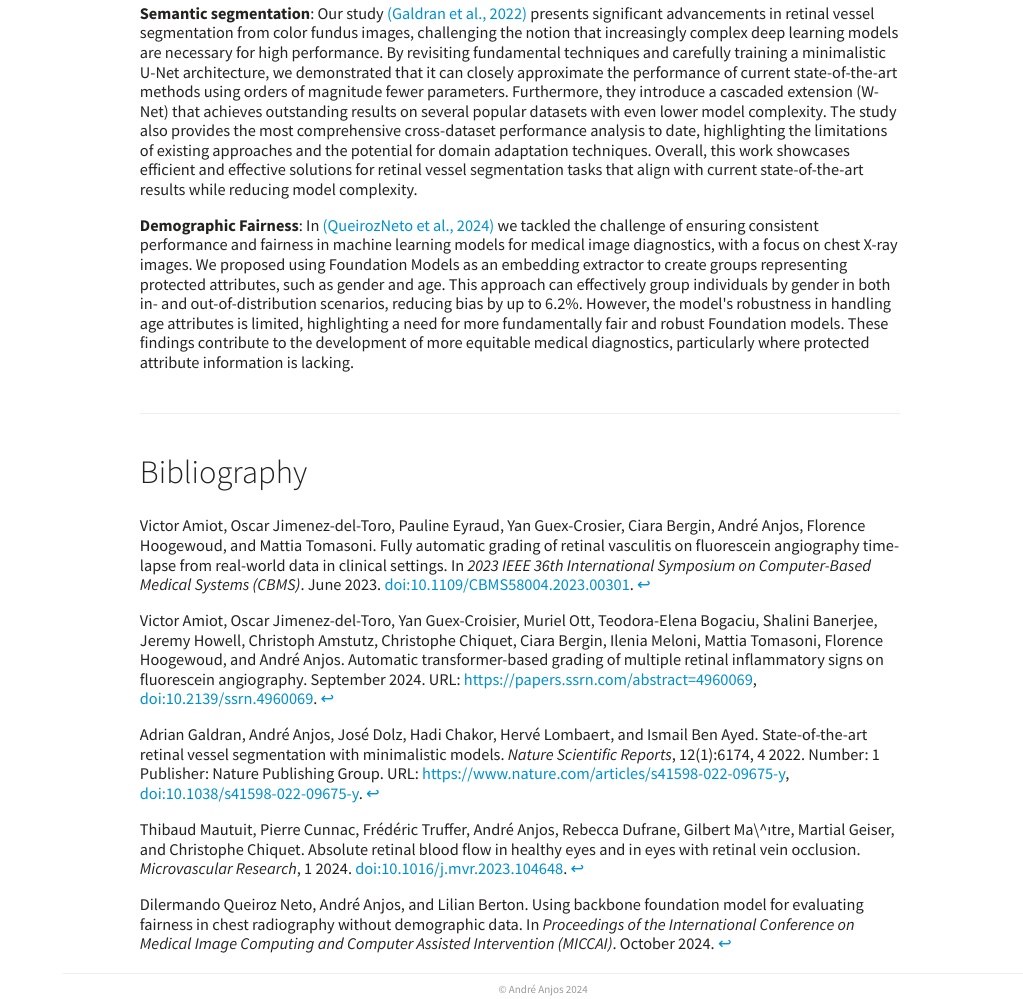
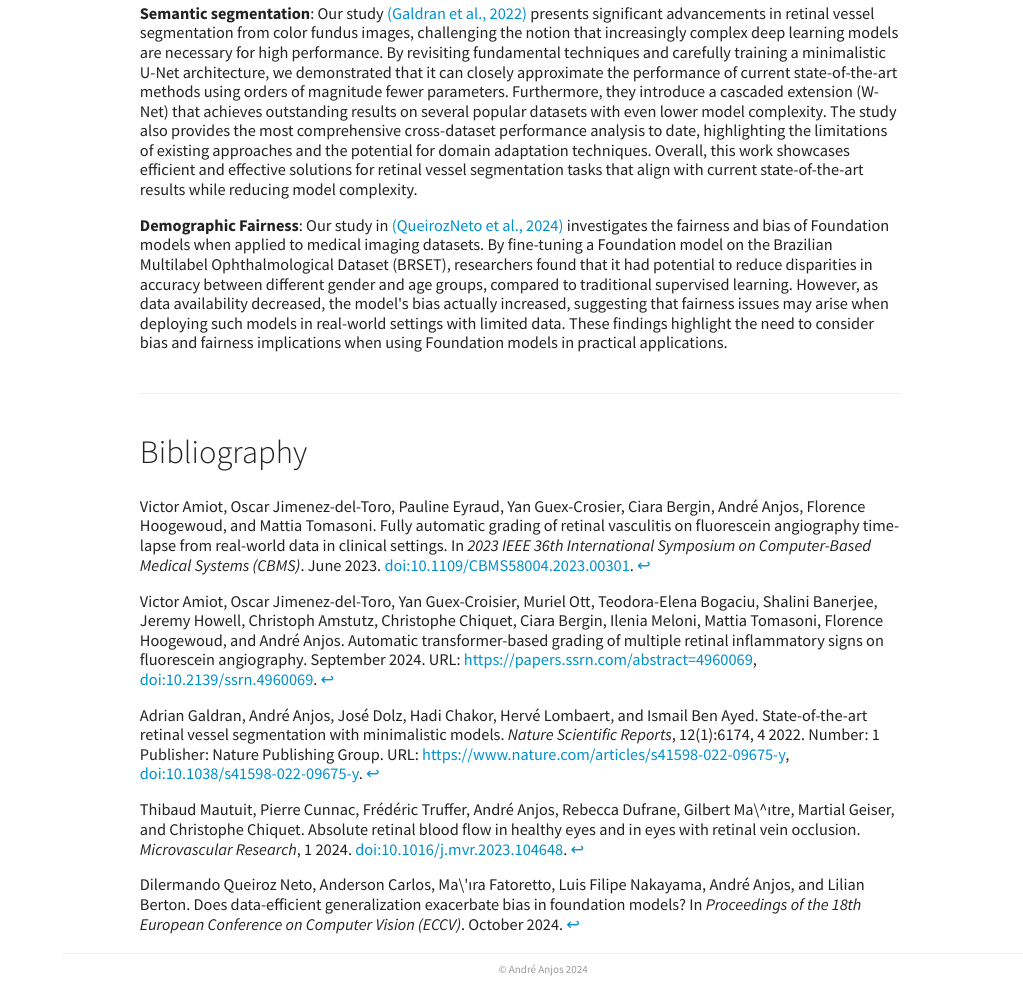
Before and after one commit to anjos/anjos.github.io, a plain HTML site: page research/ophtalmology/index.html in a window 1280 px wide. Shown: the part 1234-2233 px from the top of the page, without its empty margins (257-1280 px from the left). Drawn offline with Linux system fonts and the light colour scheme; some icons are missing.

Commit message:
deploy: anjos/site@54315207425b9c807236ddfa71585506aa8c260b

```diff
--- a/research/ophtalmology/index.html
+++ b/research/ophtalmology/index.html
@@ -260,16 +260,15 @@ comprehensive cross-dataset performance analysis to date, highlighting the limit
 of existing approaches and the potential for domain adaptation techniques. Overall, this
 work showcases efficient and effective solutions for retinal vessel segmentation tasks
 that align with current state-of-the-art results while reducing model complexity.</p>
-<p><strong>Demographic Fairness</strong>: In <a href='#miccai-2024' id='ref-miccai-2024-1'>(QueirozNeto et al., 2024)</a> we tackled the challenge of ensuring
-consistent performance and fairness in machine learning models for medical image
-diagnostics, with a focus on chest X-ray images. We proposed using Foundation Models as
-an embedding extractor to create groups representing protected attributes, such as
-gender and age. This approach can effectively group individuals by gender in both in-
-and out-of-distribution scenarios, reducing bias by up to 6.2%. However, the model's
-robustness in handling age attributes is limited, highlighting a need for more
-fundamentally fair and robust Foundation models. These findings contribute to the
-development of more equitable medical diagnostics, particularly where protected
-attribute information is lacking.</p>
+<p><strong>Demographic Fairness</strong>: Our study in <a href='#eccv-2024' id='ref-eccv-2024-1'>(QueirozNeto et al., 2024)</a> investigates the fairness and bias
+of Foundation models when applied to medical imaging datasets. By fine-tuning a
+Foundation model on the Brazilian Multilabel Ophthalmological Dataset (BRSET),
+researchers found that it had potential to reduce disparities in accuracy between
+different gender and age groups, compared to traditional supervised learning. However,
+as data availability decreased, the model's bias actually increased, suggesting that
+fairness issues may arise when deploying such models in real-world settings with limited
+data. These findings highlight the need to consider bias and fairness implications when
+using Foundation models in practical applications.</p>
 <hr>
 <h2>Bibliography</h2>
 <p id='cbms-2023'>Victor Amiot, Oscar Jimenez-del-Toro, Pauline Eyraud, Yan Guex-Crosier, Ciara Bergin, André Anjos, Florence Hoogewoud, and Mattia Tomasoni.
@@ -289,9 +288,9 @@ URL: <a href="https://www.nature.com/articles/s41598-022-09675-y">https://www.na
 Absolute retinal blood flow in healthy eyes and in eyes with retinal vein occlusion.
 <em>Microvascular Research</em>, 1 2024.
 <a href="https://doi.org/10.1016/j.mvr.2023.104648">doi:10.1016/j.mvr.2023.104648</a>. <a class="cite-backref" href="#ref-mvr-2024-1" title="Jump back to reference 1">↩</a></p>
-<p id='miccai-2024'>Dilermando Queiroz&nbsp;Neto, Andr<span class="bibtex-protected"><span class="bibtex-protected">é</span></span> Anjos, and Lilian Berton.
-Using backbone foundation model for evaluating fairness in chest radiography without demographic data.
-In <em>Proceedings of the International Conference on Medical Image Computing and Computer Assisted Intervention (MICCAI)</em>. October 2024. <a class="cite-backref" href="#ref-miccai-2024-1" title="Jump back to reference 1">↩</a></p>
+<p id='eccv-2024'>Dilermando Queiroz&nbsp;Neto, Anderson Carlos, Ma<span class="bibtex-protected">\'<span class="bibtex-protected">ı</span></span>ra Fatoretto, Luis&nbsp;Filipe Nakayama, Andr<span class="bibtex-protected"><span class="bibtex-protected">é</span></span> Anjos, and Lilian Berton.
+Does data-efficient generalization exacerbate bias in foundation models?
+In <em>Proceedings of the 18th European Conference on Computer Vision (ECCV)</em>. October 2024. <a class="cite-backref" href="#ref-eccv-2024-1" title="Jump back to reference 1">↩</a></p>
 
   </div>
   <div class="tag-cloud">
```
